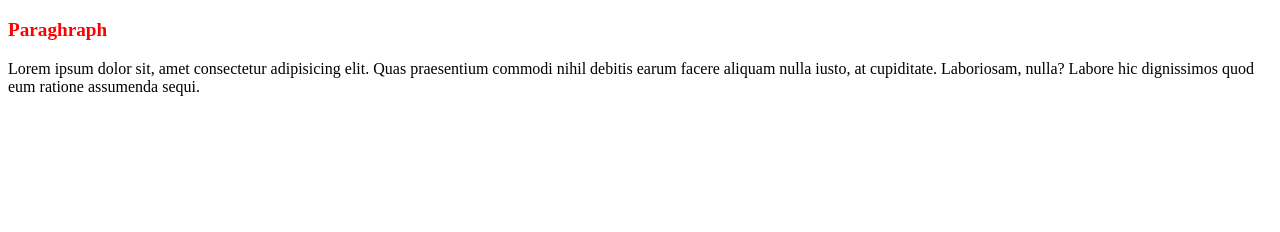
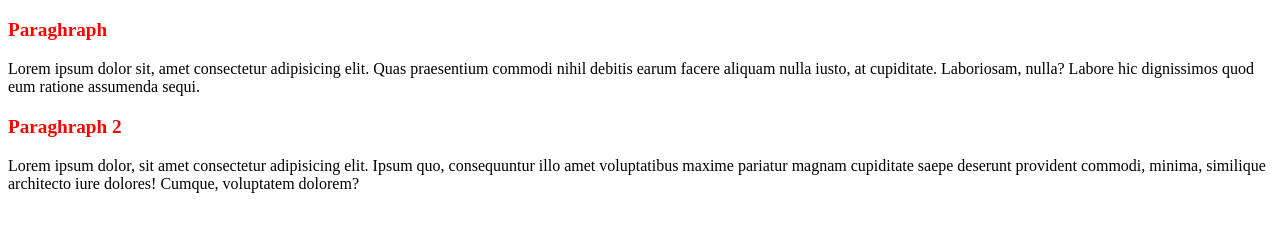
Before and after one commit to safiullah4/my-first-github-repo, a plain HTML site: page index.html in a window 1280 px wide. Drawn offline with Linux system fonts and the light colour scheme.

Commit message:
added a 2nd paragraph

```diff
--- a/index.html
+++ b/index.html
@@ -9,5 +9,10 @@
 <body>
     <h3>Paraghraph</h3>
     <p>Lorem ipsum dolor sit, amet consectetur adipisicing elit. Quas praesentium commodi nihil debitis earum facere aliquam nulla iusto, at cupiditate. Laboriosam, nulla? Labore hic dignissimos quod eum ratione assumenda sequi.</p>
+
+    <h3>Paraghraph 2</h3>
+    <p>
+        Lorem ipsum dolor, sit amet consectetur adipisicing elit. Ipsum quo, consequuntur illo amet voluptatibus maxime pariatur magnam cupiditate saepe deserunt provident commodi, minima, similique architecto iure dolores! Cumque, voluptatem dolorem?
+    </p>
 </body>
 </html>
```
